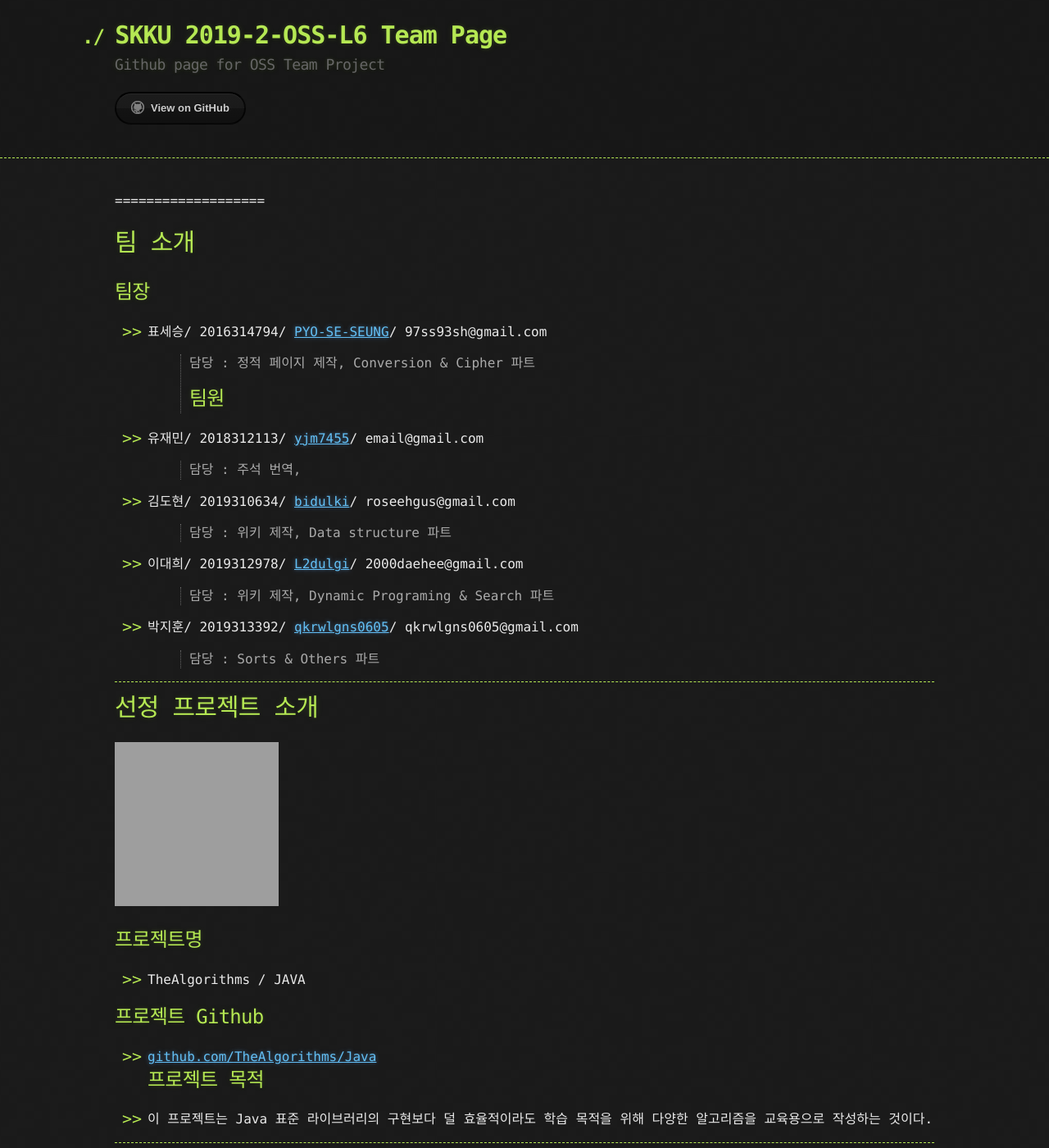
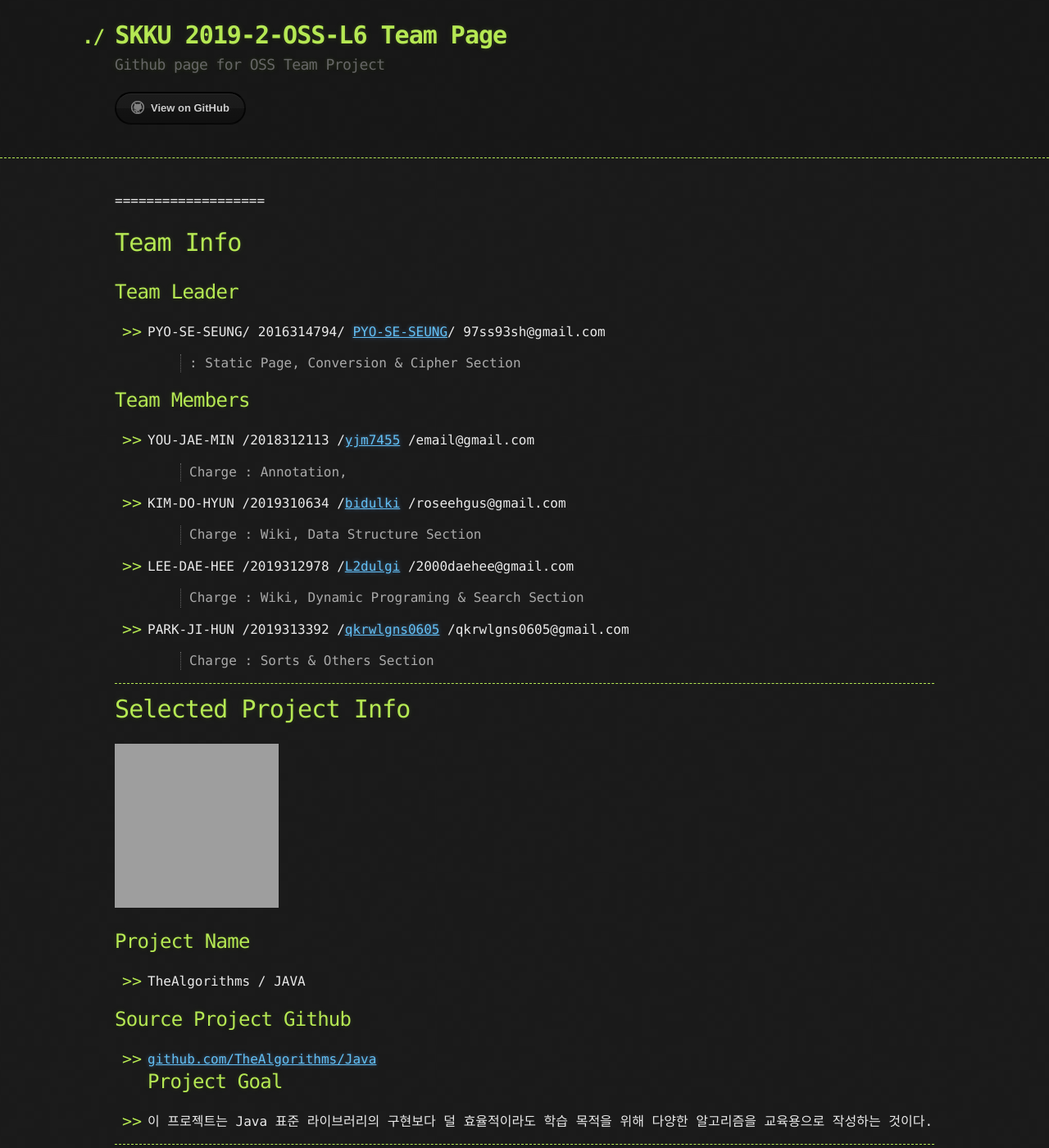
Before and after one commit to 19-2-SKKU-OSS/2019-2-OSS-L6, a Jekyll site: the page built from index.md, in a window 1280 px wide and 1400 px high. Shown: the whole window at 82% size. Built offline with Jekyll 4.4.1, drawn with Linux system fonts in a browser that asks for light colours; grey boxes are pictures that could not be loaded.

Commit message:
Update index.md
fix : english version

```diff
--- a/index.md
+++ b/index.md
@@ -3,30 +3,31 @@ layout: default
 ---
 
 ===================
-# 팀 소개
-## 팀장
-  * 표세승/ 2016314794/ [PYO-SE-SEUNG](https://github.com/PYO-SE-SEUNG)/ 97ss93sh@gmail.com
-  > 담당 : 정적 페이지 제작, Conversion & Cipher 파트
-## 팀원
-  * 유재민/ 2018312113/ [yjm7455](https://github.com/yjm7455)/ email@gmail.com
-  > 담당 : 주석 번역,
-  * 김도현/ 2019310634/ [bidulki](https://github.com/bidulki)/ roseehgus@gmail.com
-  > 담당 : 위키 제작, Data structure 파트
-  * 이대희/ 2019312978/ [L2dulgi](https://github.com/L2dulgi)/ 2000daehee@gmail.com
-  > 담당 : 위키 제작, Dynamic Programing & Search 파트
-  * 박지훈/ 2019313392/ [qkrwlgns0605](https://github.com/qkrwlgns0605)/ qkrwlgns0605@gmail.com
-  > 담당 : Sorts & Others 파트
+# Team Info
+## Team Leader
+  * PYO-SE-SEUNG/ 2016314794/ [PYO-SE-SEUNG](https://github.com/PYO-SE-SEUNG)/ 97ss93sh@gmail.com
+  >  : Static Page, Conversion & Cipher Section
+
+## Team Members
+  * YOU-JAE-MIN /2018312113 /[yjm7455](https://github.com/yjm7455) /email@gmail.com
+  > Charge : Annotation,
+  * KIM-DO-HYUN /2019310634 /[bidulki](https://github.com/bidulki) /roseehgus@gmail.com
+  > Charge : Wiki, Data Structure Section
+  * LEE-DAE-HEE /2019312978 /[L2dulgi](https://github.com/L2dulgi) /2000daehee@gmail.com
+  > Charge : Wiki, Dynamic Programing & Search Section
+  * PARK-JI-HUN /2019313392 /[qkrwlgns0605](https://github.com/qkrwlgns0605) /qkrwlgns0605@gmail.com
+  > Charge : Sorts & Others Section
 
 * * *
 
-# 선정 프로젝트 소개
+# Selected Project Info
 ![TheAlgorithms](https://avatars2.githubusercontent.com/u/20487725?s=200&v=4)
-## 프로젝트명
+## Project Name
    * TheAlgorithms / JAVA
 
-## 프로젝트 Github
+## Source Project Github
    * [github.com/TheAlgorithms/Java](github.com/TheAlgorithms/Java)
-## 프로젝트 목적
+## Project Goal
    * 이 프로젝트는 Java 표준 라이브러리의 구현보다 덜 효율적이라도 학습 목적을 위해 다양한 알고리즘을 교육용으로 작성하는 것이다.
 
 
```
